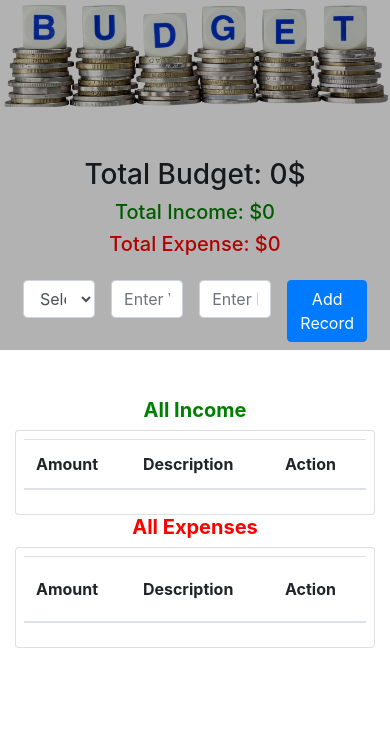
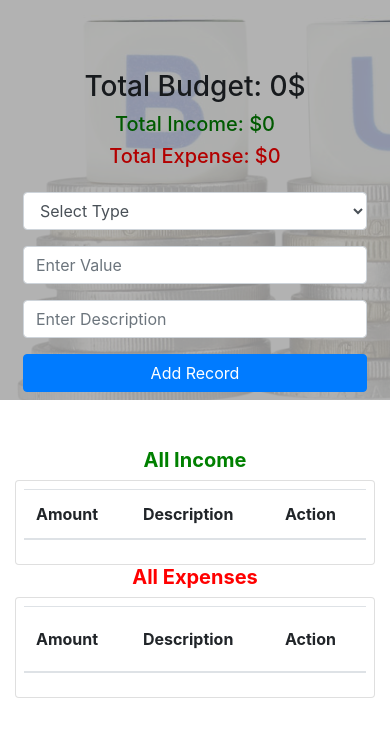
Before and after one commit to touchwood1992/BudgetCalculator, a plain HTML site: page index.html in a window 390 px wide. Drawn offline with nearby package versions, Linux system fonts and the light colour scheme.

Commit message:
Mobile Fix2

```diff
--- a/index.html
+++ b/index.html
@@ -18,10 +18,6 @@
         <div id="middle-container">
             <section class="banner-section">
                 <div class="container-fluid p-0">
-
-                    <img src="budget-rep-image.jpg" alt="Budget Contoller">
-
-
 
                     <div class="row m-0 justify-content-center form-elements-main">
 
--- a/style.css
+++ b/style.css
@@ -6,12 +6,11 @@
 .banner-section
 {
     position: relative;
-    min-height: 350px;
+    background-image: url("budget-rep-image.jpg");
+    background-size: cover;
+    background-repeat: no-repeat;
 }
-.banner-section img
-{
-    width: 100%;
-}
+
 .banner-section::after{
     content: "";
     position: absolute;
@@ -32,7 +31,11 @@
 {
     width: 100%;
 }
+.banner-section > .container-fluid{
+    padding-top: 300px !important;
+}
 .form-elements-main {
+
     position: absolute;
     bottom: 0;
     width: 100%;
@@ -71,3 +74,14 @@ color: var(--expense-color);
 {
     padding-bottom: 50px;
 }
+
+@media (max-width:767px)
+{
+    .form-elements-main select , .form-elements-main input , .form-elements-main button
+{
+    flex: 100%;
+}
+.banner-section > .container-fluid{
+    padding-top: 400px !important;
+}
+}
```
